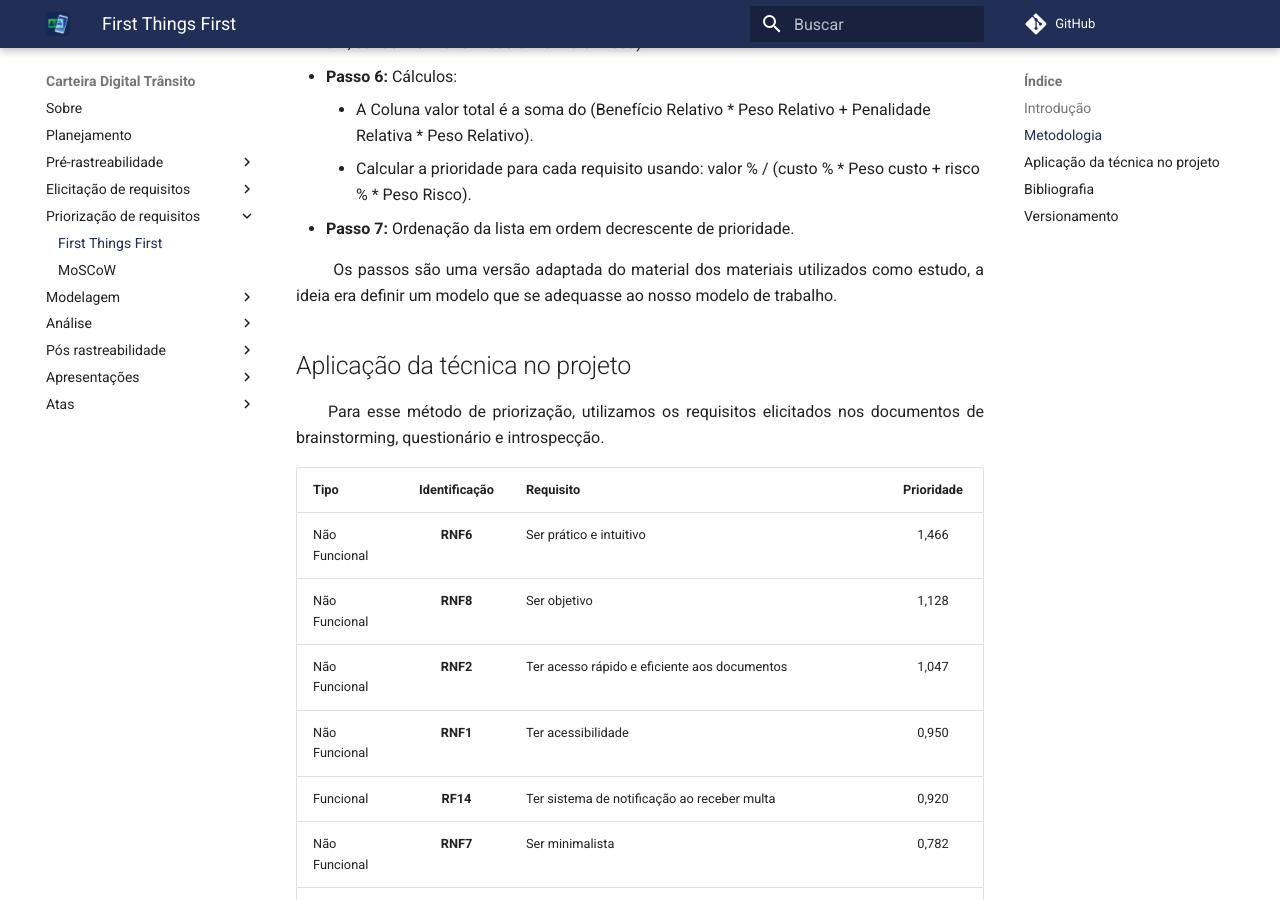
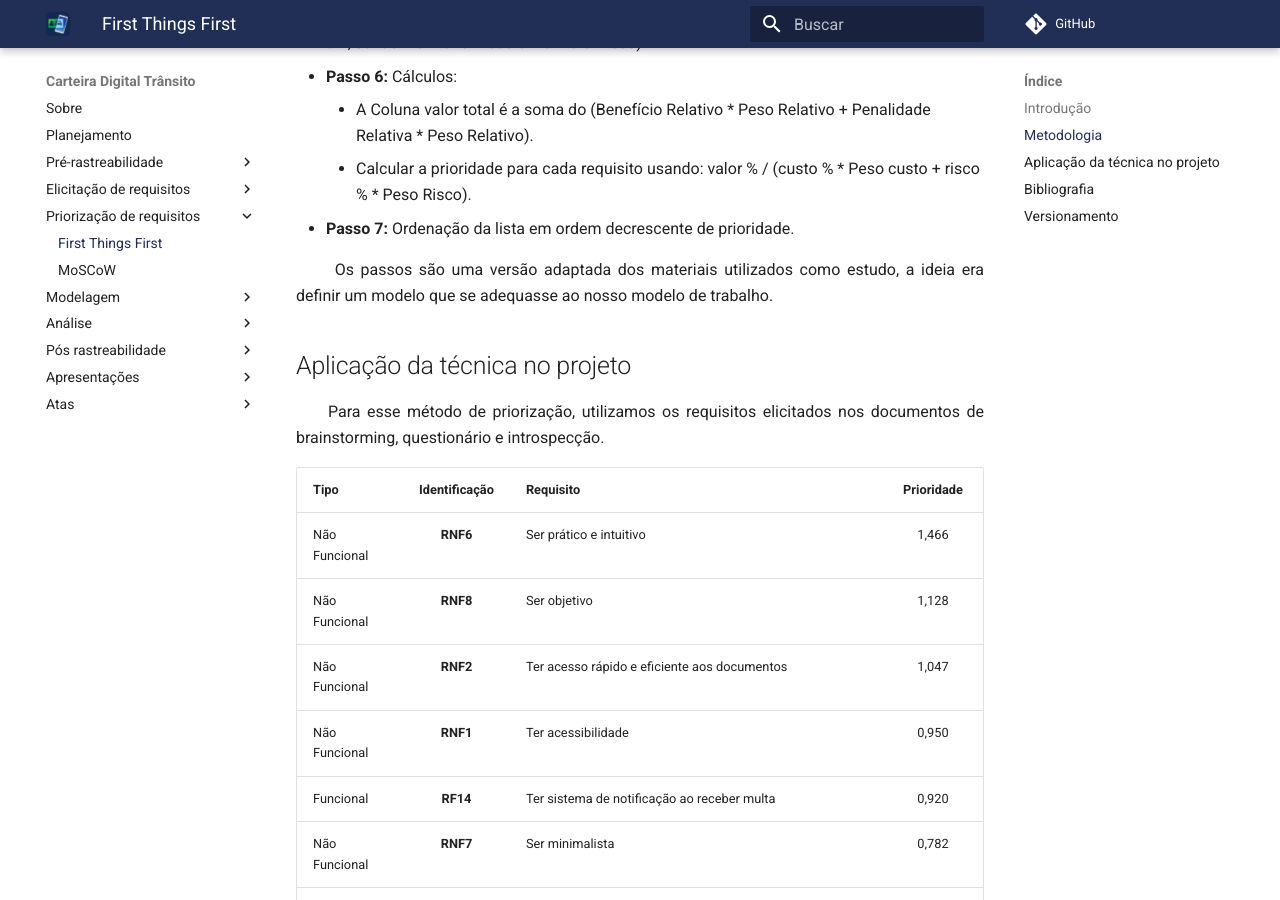
Before and after one commit to sergiosacj/2020.2-CarteiraDigitalTransito, an MkDocs documentation site: the page built from docs/priorizacao/first_thing_first.md, in a window 1280 px wide and 900 px high, scrolled down 765 px. Built offline with MkDocs 1.6.1 and Material for MkDocs 9.7.7, drawn with Linux system fonts in a browser that asks for light colours; comment, search, counter and statistics services are not loaded; some of the changed text lies outside the part shown.

```diff
--- a/docs/priorizacao/first_thing_first.md
+++ b/docs/priorizacao/first_thing_first.md
@@ -20,7 +20,7 @@
     - Calcular a prioridade para cada requisito usando: valor % / (custo % * Peso custo + risco % * Peso Risco).
 - __Passo 7:__ Ordenação da lista em ordem decrescente de prioridade.
 
-&emsp;&emsp; Os passos são uma versão adaptada do material dos materiais utilizados como estudo, a ideia era definir um modelo que se adequasse ao nosso modelo de trabalho.
+&emsp;&emsp; Os passos são uma versão adaptada dos materiais utilizados como estudo, a ideia era definir um modelo que se adequasse ao nosso modelo de trabalho.
 
 
 ## Aplicação da técnica no projeto
```
Also changed, not shown: other parts of docs/priorizacao/first_thing_first.md (+2 -0 lines), docs/analise/verificacao/moscow.md (+1 -1 lines), docs/pre_rastreabilidade/rich_pictures.md (+1 -2 lines).
